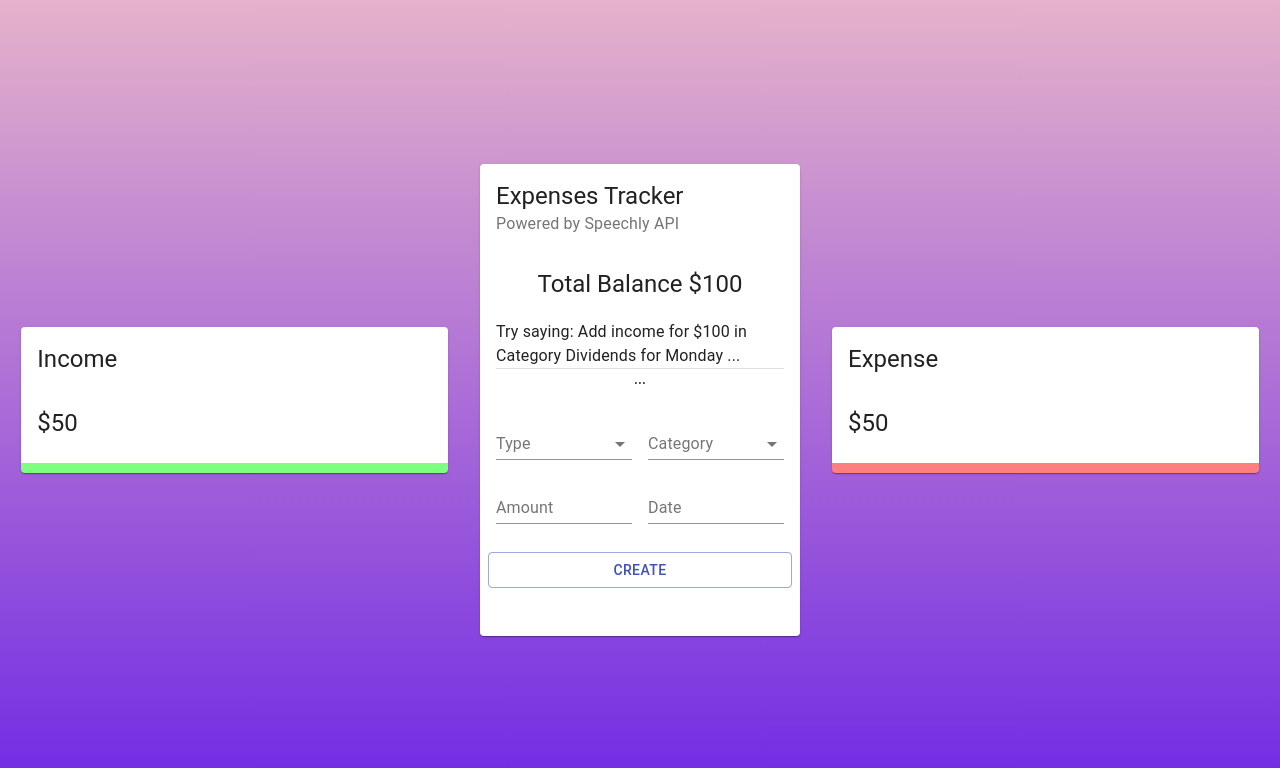
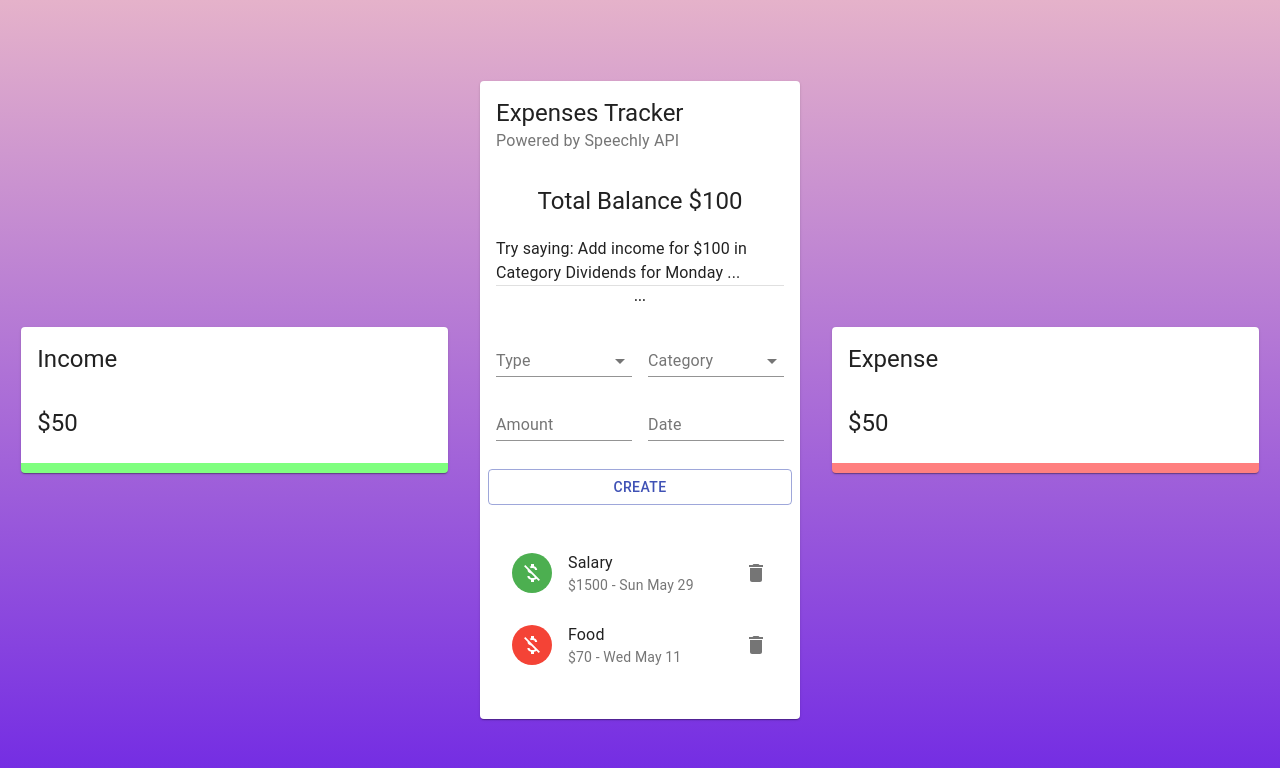
Before and after one commit to nditanaka/voice-budget-tracker, a React (Create React App) app: page / in a window 1280 px wide. Shown: the top 768 px of the page. Built offline with nearby package versions, Linux system fonts and the light colour scheme.

Commit message:
add transactions List component to Main component

```diff
--- /dev/null
+++ b/src/components/Main/List/List.js
@@ -0,0 +1,40 @@
+import React from 'react'
+import {List as MUIList, ListItem, ListItemAvatar, ListItemText, Avatar, ListItemSecondaryAction, IconButton, Slide } from '@material-ui/core'
+import { Delete, MoneyOff } from '@material-ui/icons'
+
+import useStyles from './styles'
+
+const List = () => {
+    const classes = useStyles()
+
+    const transactions = [
+        { id: 1, type: 'Income', category: 'Salary', amount: 1500, date: 'Sun May 29' },
+        { id: 2, type: 'Expense', category: 'Food', amount: 70, date: 'Wed May 11' },
+        { id: 3, type: 'Income', category: 'Dividends', amount: 15, date: 'Mon May 10' },
+        { id: 4, type: 'Expense', category: 'Utility', amount: 150, date: 'Fri May 27' }
+    ]
+
+  return (
+      <MUIList dense={false} className={classes.list}>
+          {transactions.map((transaction) => (
+              <Slide direction='down' in mountOnEnter unmountOnExit key={transaction.id}>
+                  <ListItem>
+                      <ListItemAvatar>
+                          <Avatar className={transaction.type === 'Income' ? classes.avatarIncome : classes.avatarExpense}>
+                            <MoneyOff />
+                          </Avatar>
+                      </ListItemAvatar>
+                      <ListItemText primary={transaction.category} secondary={`$${transaction.amount} - ${transaction.date}`} />
+                      <ListItemSecondaryAction>
+                          <IconButton edge="end" aria-label="delete" onClick="">
+                              <Delete />
+                          </IconButton>
+                      </ListItemSecondaryAction>
+                  </ListItem>
+              </Slide>
+          ))}
+    </MUIList>
+  )
+}
+
+export default List
--- /dev/null
+++ b/src/components/Main/List/styles.js
@@ -0,0 +1,17 @@
+import { makeStyles } from '@material-ui/core/styles';
+import { red, green } from '@material-ui/core/colors';
+
+export default makeStyles((theme) => ({
+  avatarIncome: {
+    color: '#fff',
+    backgroundColor: green[500],
+  },
+  avatarExpense: {
+    color: theme.palette.getContrastText(red[500]),
+    backgroundColor: red[500],
+  },
+  list: {
+    maxHeight: '150px',
+    overflow: 'auto',
+  },
+}));
--- a/src/components/Main/Main.js
+++ b/src/components/Main/Main.js
@@ -3,6 +3,8 @@
 
 import useStyles from './styles'
 import Form from './Form/Form'
+import List from './List/List'
+
 const Main = () => {
     const classes = useStyles()
   return (
@@ -20,7 +22,7 @@
           <CardContent className={classes.cardContent}>
               <Grid container spacing={2}>
                   <Grid item xs={12}>
-                      {/* <List /> */}
+                      <List />
                   </Grid>
               </Grid>
           </CardContent>
```
